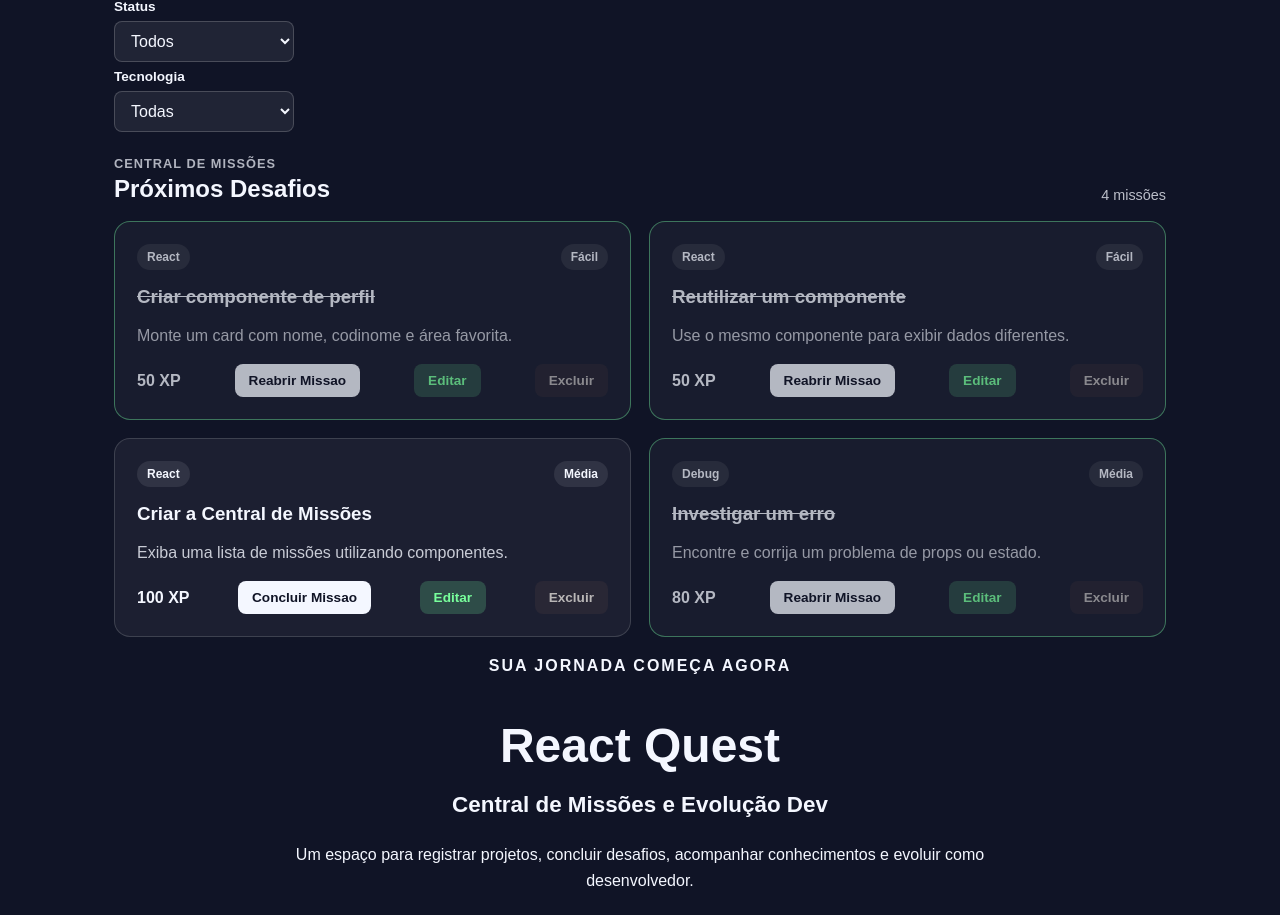
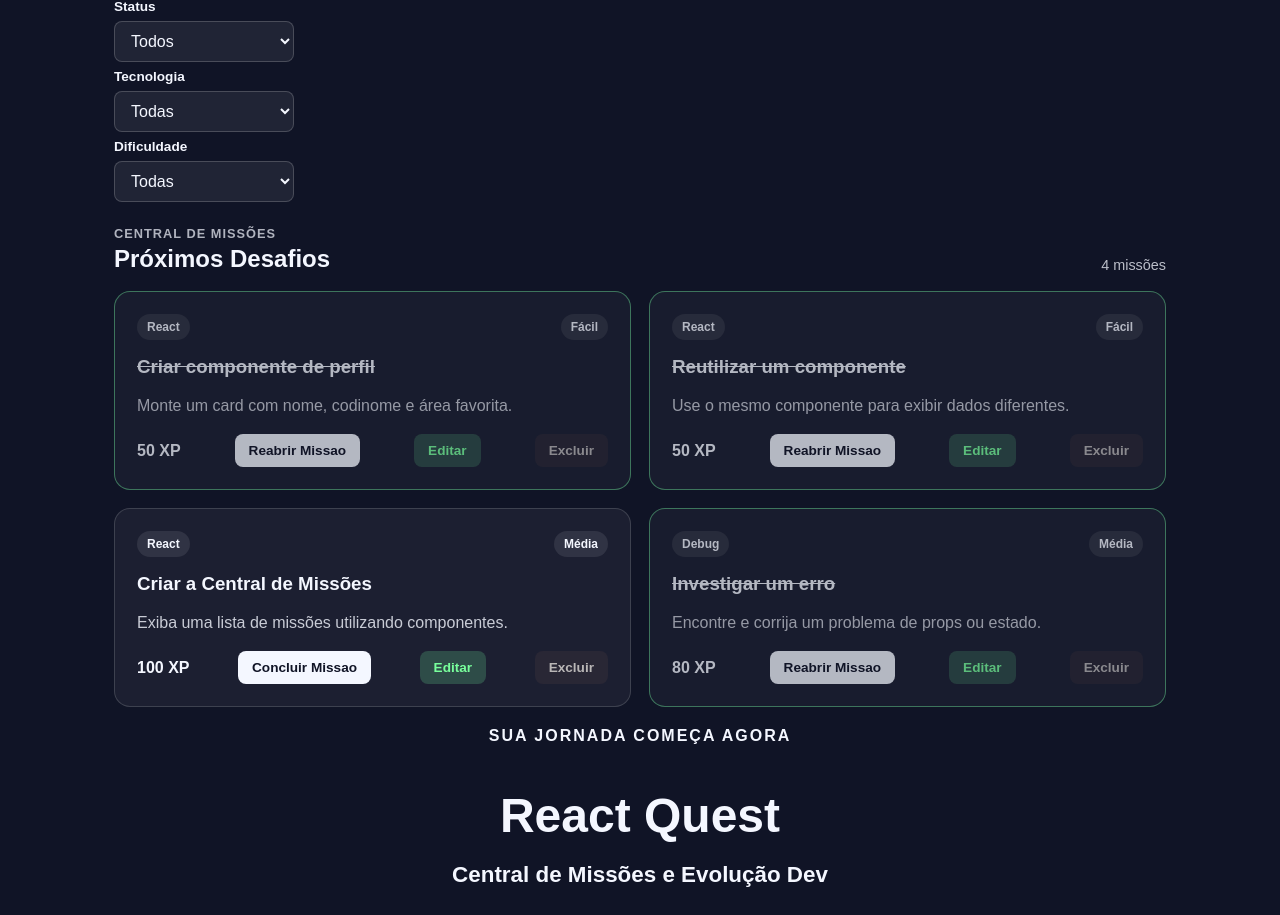
Before and after one commit to lucs-max/React_Quest, a React (Vite) app: page / in a window 1280 px wide. Shown: the part 1476-2391 px from the top of the page. Built offline with nearby package versions, Linux system fonts and the light colour scheme.

Commit message:
feat: adicionado filtro por dificuldade

```diff
--- a/src/App.jsx
+++ b/src/App.jsx
@@ -54,6 +54,7 @@
   const [searchTerm, setSearchTerm] = useState("");
   const [statusFilter, setStatusFilter] = useState("Todas");
   const [technologyFilter, setTechnologyFilter] = useState("Todas");
+  const [difficultyFilter, setDifficultyFilter] = useState("Todas");
 
   console.log(statusFilter);
   function toggleMission(missionId) {
@@ -104,8 +105,9 @@
       );
       const matchesStatus = statusFilter === "Todas" || (statusFilter === "Concluídas" && mission.completed) || (statusFilter === "Pendentes" && !mission.completed);
         const matchesTechnology = technologyFilter === "Todas" ||mission.technology === technologyFilter;
+      const matchesDifficulty = difficultyFilter === "Todas" || mission.difficulty === difficultyFilter;
 
-      return matchesSearchTerm && matchesStatus && matchesTechnology;
+      return matchesSearchTerm && matchesStatus && matchesTechnology && matchesDifficulty;
     }
   );
 
@@ -182,6 +184,8 @@
             onStatusChange={setStatusFilter}
             technologyFilter={technologyFilter}
             onTechnologyChange={setTechnologyFilter}
+            difficultyFilter={difficultyFilter}
+            onDifficultyChange={setDifficultyFilter}
             />
 
           <div className="section-heading">
--- a/src/components/MissionFilter.jsx
+++ b/src/components/MissionFilter.jsx
@@ -1,6 +1,6 @@
 import './MissionFilter.css';
 
-function MissionFilter({ statusFilter, onStatusChange, technologyFilter, onTechnologyChange }) {
+function MissionFilter({ statusFilter, onStatusChange, technologyFilter, onTechnologyChange, difficultyFilter, onDifficultyChange }) {
     return (
        <section className="mission-filters">
             <div className="mission-filters__group">
@@ -35,6 +35,19 @@
                     <option value="IA">IA</option>
                     <option value="Debug">Debug</option>
                 </select>
+
+            {/* Difficulty */}
+                <label htmlFor="difficulty-filter">Dificuldade</label>
+                <select
+                id="difficulty-filter"
+                value={difficultyFilter}
+                onChange={(e) => onDifficultyChange(e.target.value)}
+                >
+                    <option value="Todas">Todas</option>
+                    <option value="Fácil">Fácil</option>
+                    <option value="Média">Média</option>
+                    <option value="Difícil">Difícil</option>
+                </select>
                 </div>
        </section>
     );
```
